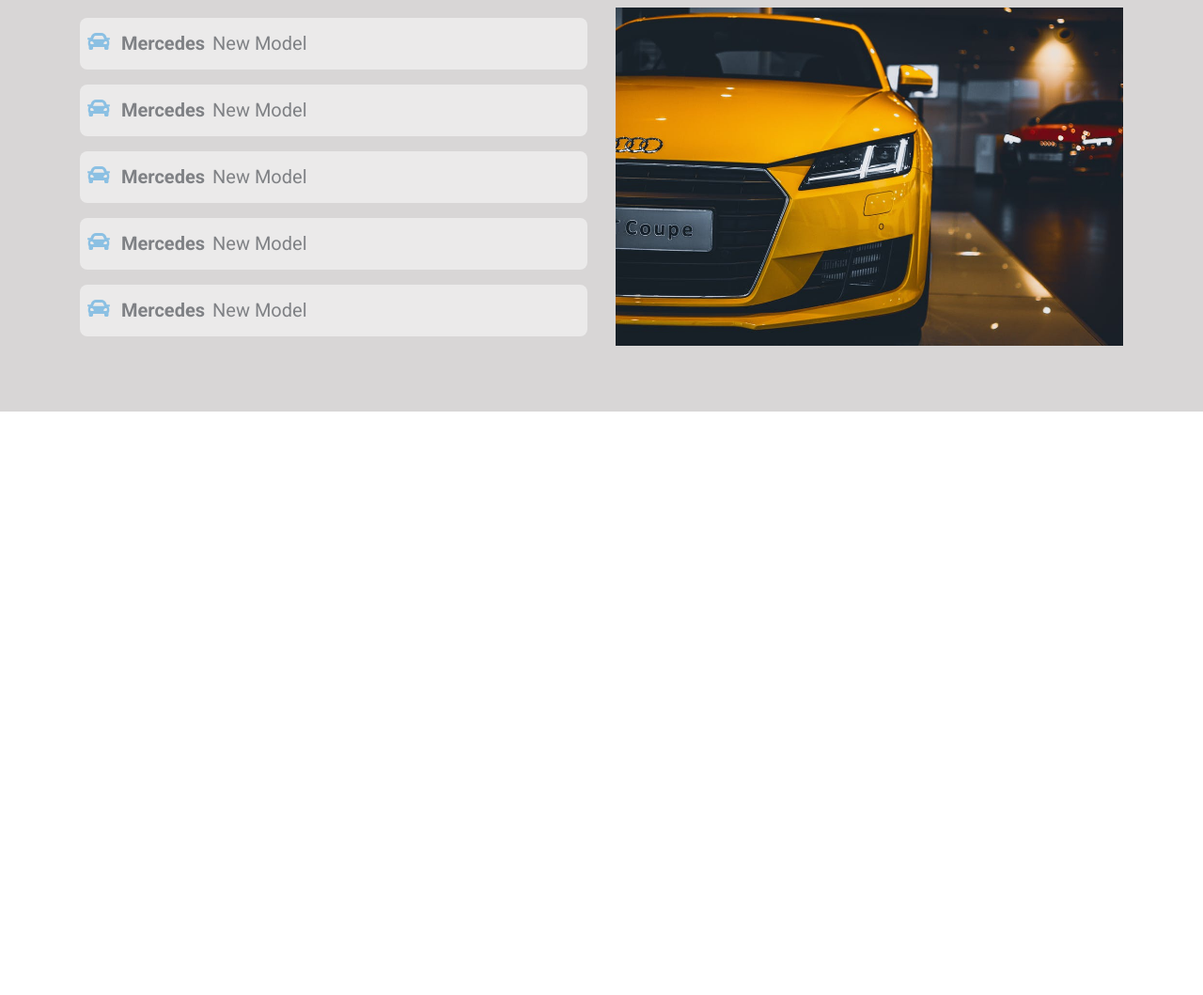
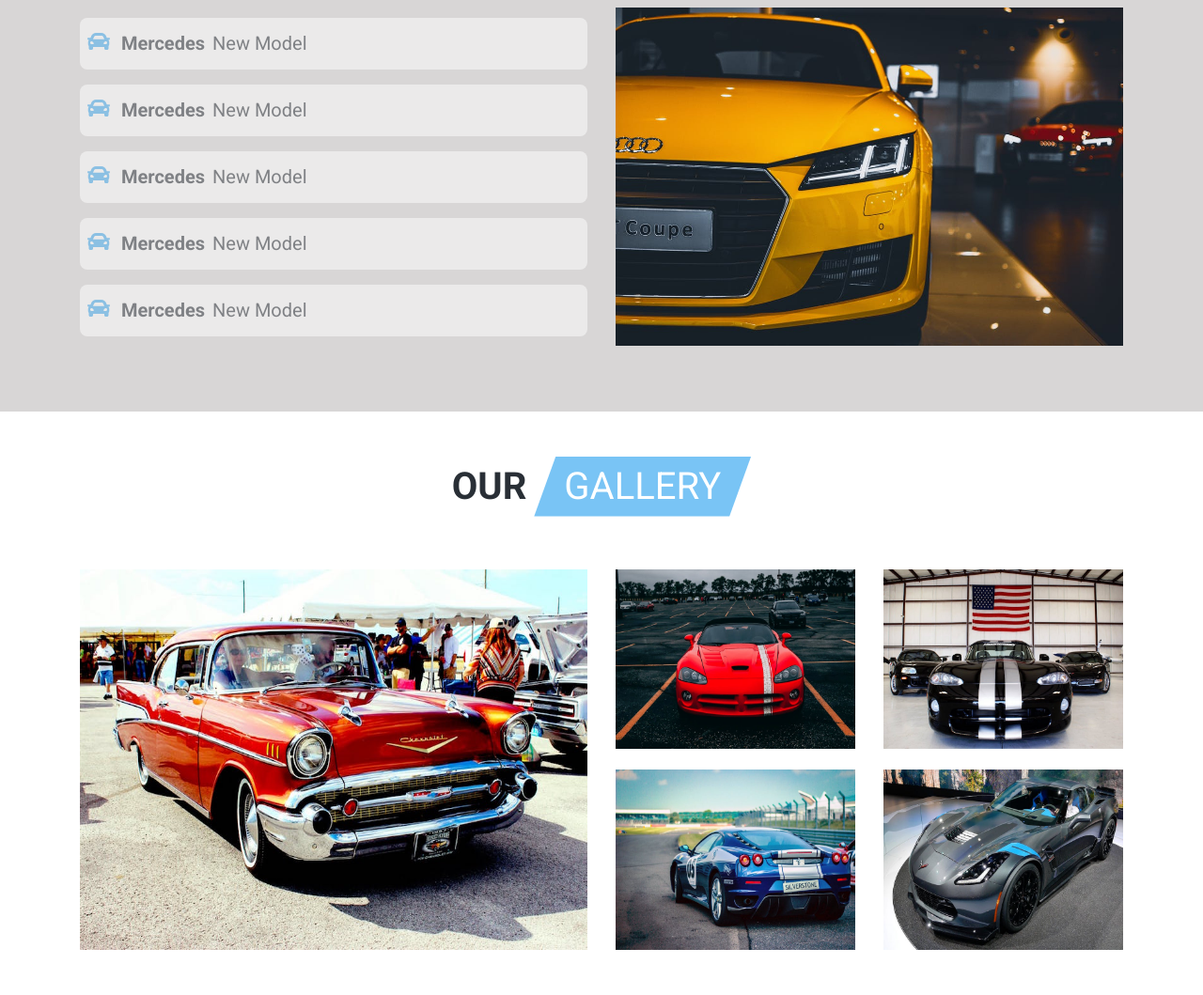
Before and after one commit to hamed-hassanzadeh-1998/carshop, a plain HTML site: page index.html in a window 1280 px wide. Shown: the part 2861-3920 px from the top of the page at 94% size. Before the commit the page ends 3299 px from the top, so only its background shows below. Drawn offline with Linux system fonts and the light colour scheme.

Commit message:
-gallery section html

```diff
--- a/index.html
+++ b/index.html
@@ -449,9 +449,51 @@
     </div>
 </section>
 <!-- End Of Featured -->
-
-
-
+<!-- start gallery section -->
+<section class="gallery py-5 " id="gallery">
+    <div class="container">
+        <div class="row mb-5">
+            <div class="col d-flex flex-wrap text-uppercase justify-content-center">
+                <h1 class="font-weight-bold align-self-center mx-1">our</h1>
+                <h1 class="section-title-special mx-1">gallery</h1>
+            </div>
+        </div>
+        <div class="row">
+            <div class="col-sm-6">
+                <div class="gallery-item">
+                    <img src="img/car-american-1.jpeg" alt="car" class="img-fluid">
+                </div>
+            </div>
+            <div class="col-sm-6 d-flex flex-column justify-content-between">
+                <div class="row">
+                    <div class="col-sm-6">
+                        <div class="gallery-item">
+                            <img src="img/car-american-2.jpeg" class="img-fluid" alt="">
+                        </div>
+                    </div>
+                    <div class="col-sm-6">
+                        <div class="gallery-item">
+                            <img src="img/car-american-3.jpeg" class="img-fluid" alt="">
+                        </div>
+                    </div>
+                </div>
+                <div class="row">
+                    <div class="col-sm-6">
+                        <div class="gallery-item">
+                            <img src="img/car-american-4.jpeg" class="img-fluid" alt="">
+                        </div>
+                    </div>
+                    <div class="col-sm-6">
+                        <div class="gallery-item">
+                            <img src="img/car-american-5.jpeg" class="img-fluid" alt="">
+                        </div>
+                    </div>
+                </div>
+            </div>
+        </div>
+    </div>
+</section>
+<!-- end gallery section -->
 
 
 <!-- jquery -->
```
Lines whose indentation alone changed are shown as unchanged.
